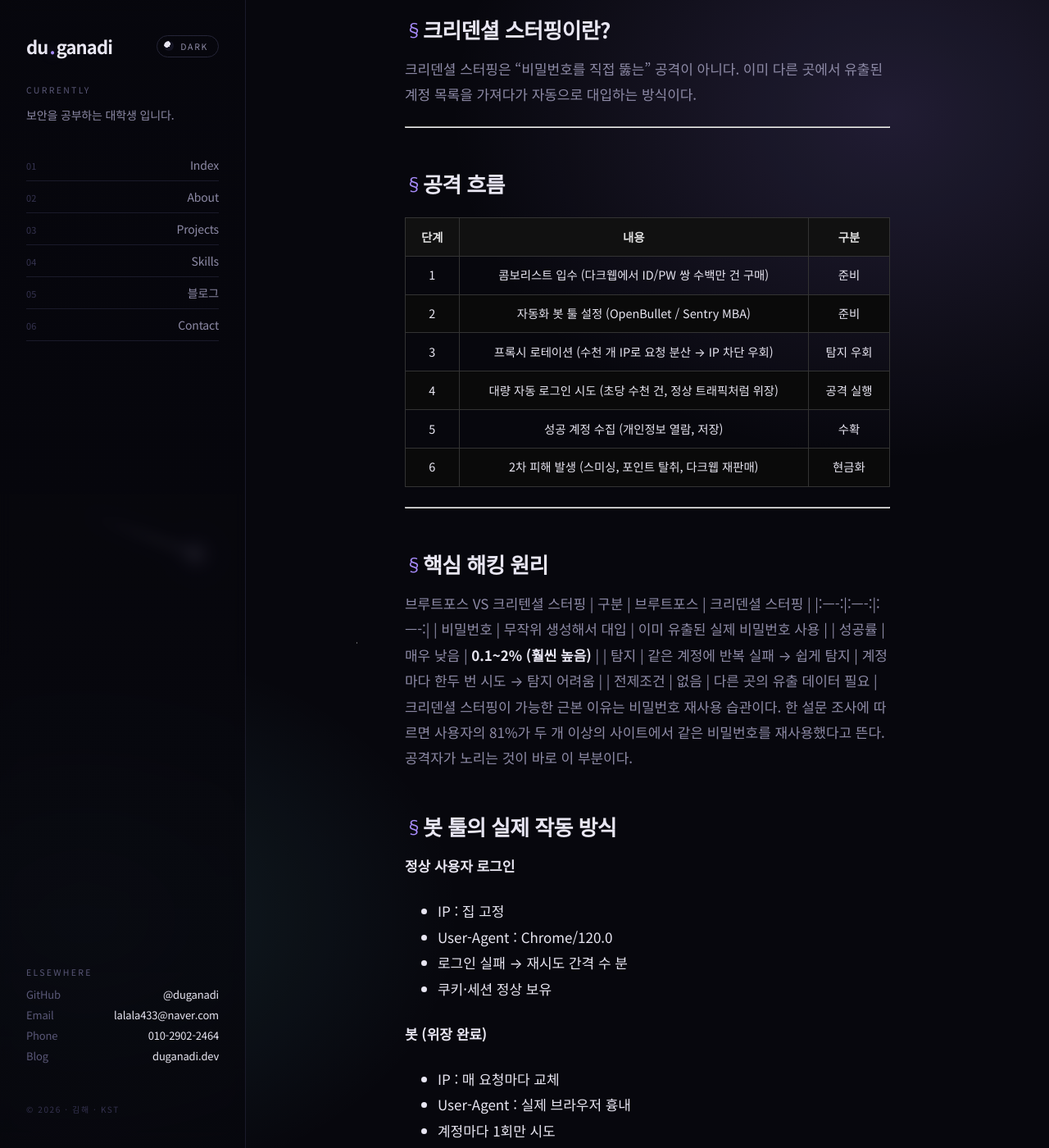
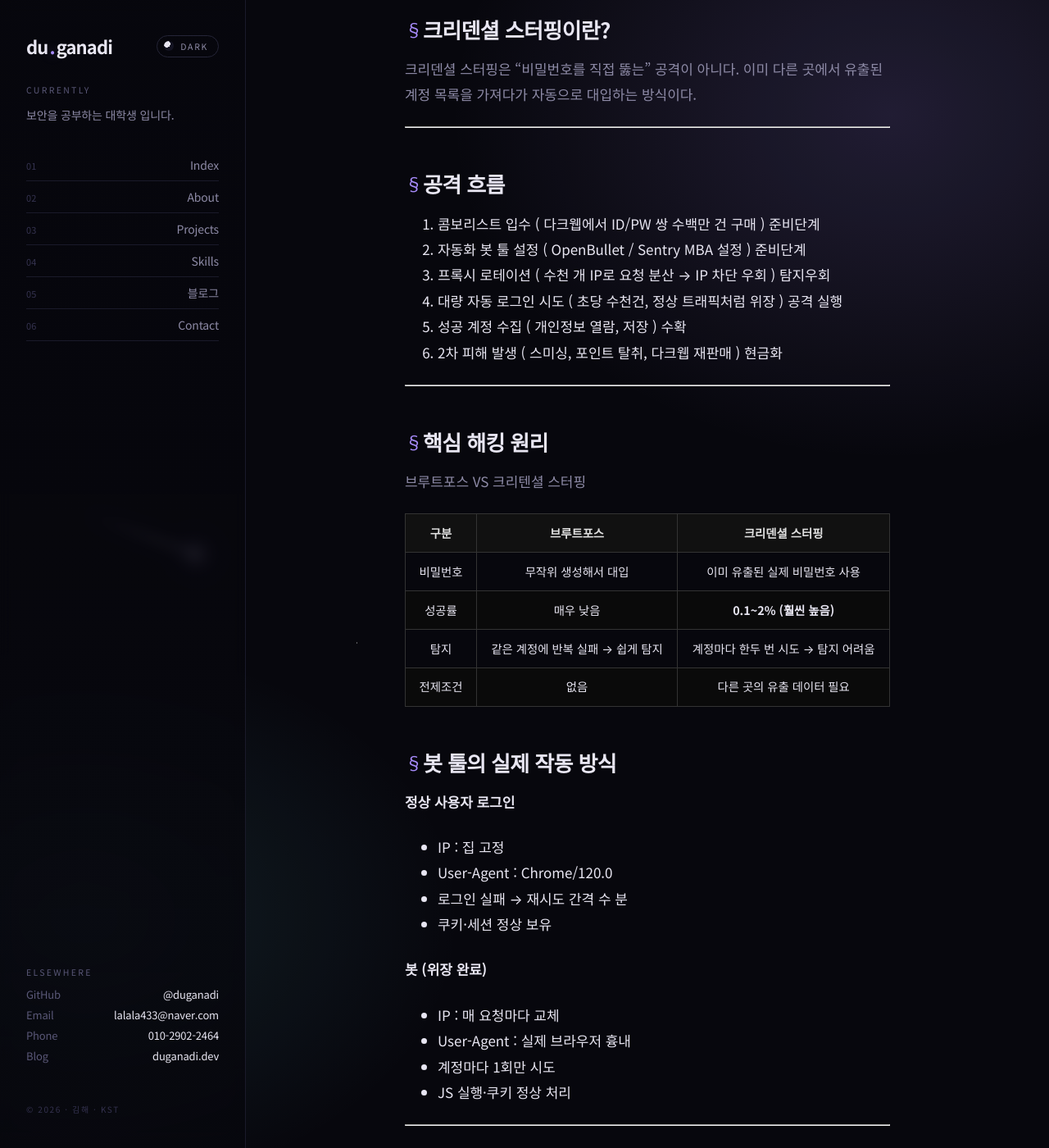
Before and after one commit to duduganadi/duduganadi.github.io, a Jekyll site: the page built from _posts/2026-05-29-gs-retail-credential-stuffing.md, in a window 1280 px wide and 1400 px high, scrolled down 697 px. Shown: the whole window at 82% size. Built offline with Jekyll 4.4.1, drawn with Linux system fonts in a browser that asks for light colours; some of the changed text lies outside the part shown.

Commit message:
Update 2026-05-29-gs-retail-credential-stuffing.md

```diff
--- a/_posts/2026-05-29-gs-retail-credential-stuffing.md
+++ b/_posts/2026-05-29-gs-retail-credential-stuffing.md
@@ -24,27 +24,48 @@ GS리테일은 2024년 12월 27일부터 2025년 1월 4일 사이 GS25 홈페이
 
 ## 공격 흐름
 
-| 단계 | 내용 | 구분 |
-|---|---|---|
-| 1 | 콤보리스트 입수 (다크웹에서 ID/PW 쌍 수백만 건 구매) | 준비 |
-| 2 | 자동화 봇 툴 설정 (OpenBullet / Sentry MBA) | 준비 |
-| 3 | 프록시 로테이션 (수천 개 IP로 요청 분산 → IP 차단 우회) | 탐지 우회 |
-| 4 | 대량 자동 로그인 시도 (초당 수천 건, 정상 트래픽처럼 위장) | 공격 실행 |
-| 5 | 성공 계정 수집 (개인정보 열람, 저장) | 수확 |
-| 6 | 2차 피해 발생 (스미싱, 포인트 탈취, 다크웹 재판매) | 현금화 |
+1. 콤보리스트 입수 ( 다크웹에서 ID/PW 쌍 수백만 건 구매 )                       준비단계
+2. 자동화 봇 툴 설정 ( OpenBullet / Sentry MBA 설정 )                         준비단계
+3. 프록시 로테이션 ( 수천 개 IP로 요청 분산 → IP 차단 우회 )                    탐지우회
+4. 대량 자동 로그인 시도 ( 초당 수천건, 정상 트래픽처럼 위장 )                   공격 실행
+5. 성공 계정 수집 ( 개인정보 열람, 저장 )                                      수확
+6. 2차 피해 발생 ( 스미싱, 포인트 탈취, 다크웹 재판매 )                         현금화
 
 ---
 ## 핵심 해킹 원리
 브루트포스 VS 크리텐셜 스터핑
-| 구분 | 브루트포스 | 크리덴셜 스터핑 |
-|:----:|:----:|:----:|
-| 비밀번호 | 무작위 생성해서 대입 | 이미 유출된 실제 비밀번호 사용 |
-| 성공률 | 매우 낮음 | **0.1~2% (훨씬 높음)** |
-| 탐지 | 같은 계정에 반복 실패 → 쉽게 탐지 | 계정마다 한두 번 시도 → 탐지 어려움 |
-| 전제조건 | 없음 | 다른 곳의 유출 데이터 필요 |
-크리덴셜 스터핑이 가능한 근본 이유는 비밀번호 재사용 습관이다.
-한 설문 조사에 따르면 사용자의 81%가 두 개 이상의 사이트에서 같은 비밀번호를 재사용했다고 뜬다.
-공격자가 노리는 것이 바로 이 부분이다.
+
+<table>
+  <thead>
+    <tr>
+      <th>구분</th>
+      <th>브루트포스</th>
+      <th>크리덴셜 스터핑</th>
+    </tr>
+  </thead>
+  <tbody>
+    <tr>
+      <td>비밀번호</td>
+      <td>무작위 생성해서 대입</td>
+      <td>이미 유출된 실제 비밀번호 사용</td>
+    </tr>
+    <tr>
+      <td>성공률</td>
+      <td>매우 낮음</td>
+      <td><strong>0.1~2% (훨씬 높음)</strong></td>
+    </tr>
+    <tr>
+      <td>탐지</td>
+      <td>같은 계정에 반복 실패 → 쉽게 탐지</td>
+      <td>계정마다 한두 번 시도 → 탐지 어려움</td>
+    </tr>
+    <tr>
+      <td>전제조건</td>
+      <td>없음</td>
+      <td>다른 곳의 유출 데이터 필요</td>
+    </tr>
+  </tbody>
+</table>
 
 ## 봇 툴의 실제 작동 방식
 
@@ -78,10 +99,33 @@ GS리테일은 2024년 12월 27일부터 2025년 1월 4일 사이 GS25 홈페이
 - **로그 분석 지연** : GS샵 피해는 8개월 후에야 발견. 실시간 이상 탐지 시스템 전무
 
 ## 대응 방식
-| 문제 | 내용 |
-|:----:|:----:|
-| MFA(다중 인증) 미적용 | 비밀번호 하나만 맞으면 바로 로그인 가능 — 크리덴셜 스터핑의 가장 쉬운 먹잇감 |
-| 실시간 봇 탐지 부재 | 비정상적인 대량 로그인 시도를 수개월간 감지 못함 |
-| 늦은 피해 인지 | GS샵 피해는 2024년 6월부터 시작됐는데 2025년 2월에야 발견됐어. 8개월간 방치 |
-| 계정 이상 탐지 없음 | 동일 계정에 다른 IP·기기에서 로그인해도 경보 없음 |
-| 반복 사고 | GS리테일은 2021년에도 개인정보 유출 사고가 있었으나, 그 이후에도 보안 투자가 충분히 이뤄지지 않음 |
+<table>
+  <thead>
+    <tr>
+      <th>문제</th>
+      <th>내용</th>
+    </tr>
+  </thead>
+  <tbody>
+    <tr>
+      <td>MFA(다중 인증) 미적용</td>
+      <td>비밀번호 하나만 맞으면 바로 로그인 가능 — 크리덴셜 스터핑의 가장 쉬운 먹잇감</td>
+    </tr>
+    <tr>
+      <td>실시간 봇 탐지 부재</td>
+      <td>비정상적인 대량 로그인 시도를 수개월간 감지 못함</td>
+    </tr>
+    <tr>
+      <td>늦은 피해 인지</td>
+      <td>GS샵 피해는 2024년 6월부터 시작됐는데 2025년 2월에야 발견됐어. 8개월간 방치</td>
+    </tr>
+    <tr>
+      <td>계정 이상 탐지 없음</td>
+      <td>동일 계정에 다른 IP·기기에서 로그인해도 경보 없음</td>
+    </tr>
+    <tr>
+      <td>반복 사고</td>
+      <td>GS리테일은 2021년에도 개인정보 유출 사고가 있었으나, 그 이후에도 보안 투자가 충분히 이뤄지지 않음</td>
+    </tr>
+  </tbody>
+</table>
```
